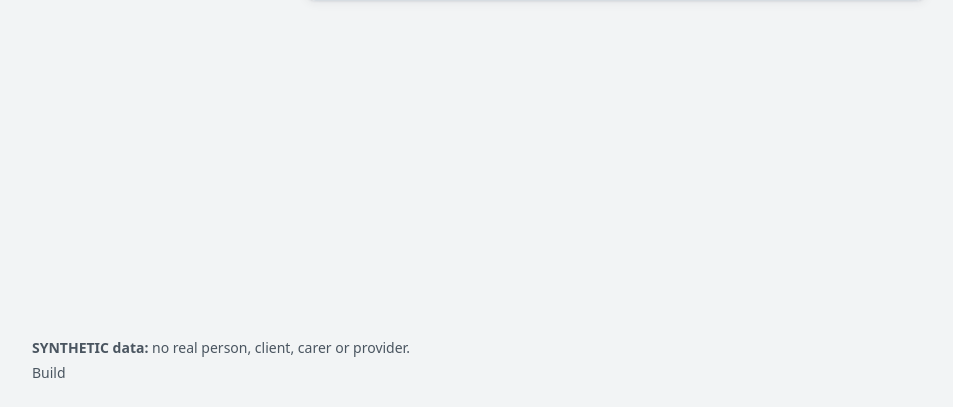
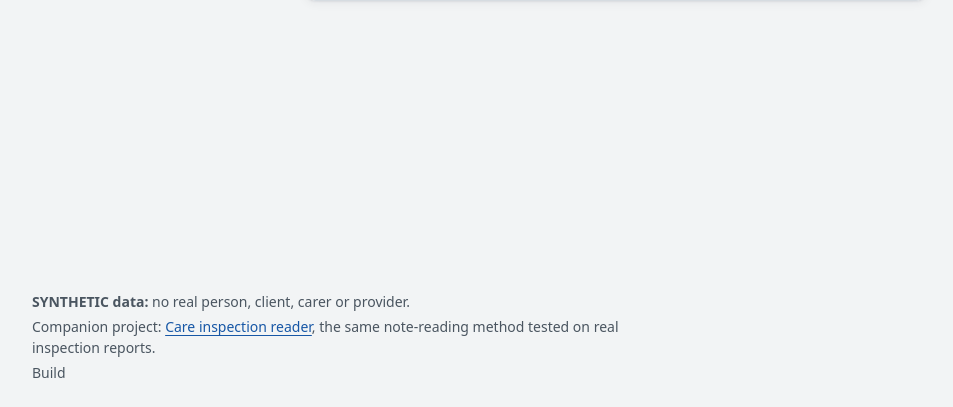
Before and after one commit to Nduka99/homecare_intelligence, a Python web app: template src/homecare/app/templates/note.html in a window 1280 px wide. Shown: the part 393-800 px from the top of the page, without its empty margins (24-977 px from the left). Run offline with Jinja, Linux system fonts and the light colour scheme; the template is opened without the code that fills it, so the values that code supplies are empty.

Commit message:
Link the companion project, Care inspection reader, from every page's footer and the README

```diff
--- a/src/homecare/app/templates/base.html
+++ b/src/homecare/app/templates/base.html
@@ -33,6 +33,7 @@
   </main>
   <footer class="footer">
     <p><strong>SYNTHETIC data:</strong> no real person, client, carer or provider.{% if demo %} Demo mode: anyone may take any role, and everything resets when the service restarts.{% endif %}</p>
+    <p>Companion project: <a href="https://reader.ndukanwagbo.com">Care inspection reader</a>, the same note-reading method tested on real inspection reports.</p>
     <p>Build {{ build }}</p>
   </footer>
   {% block scripts %}{% endblock %}
```
Also changed, not shown: README.md.
